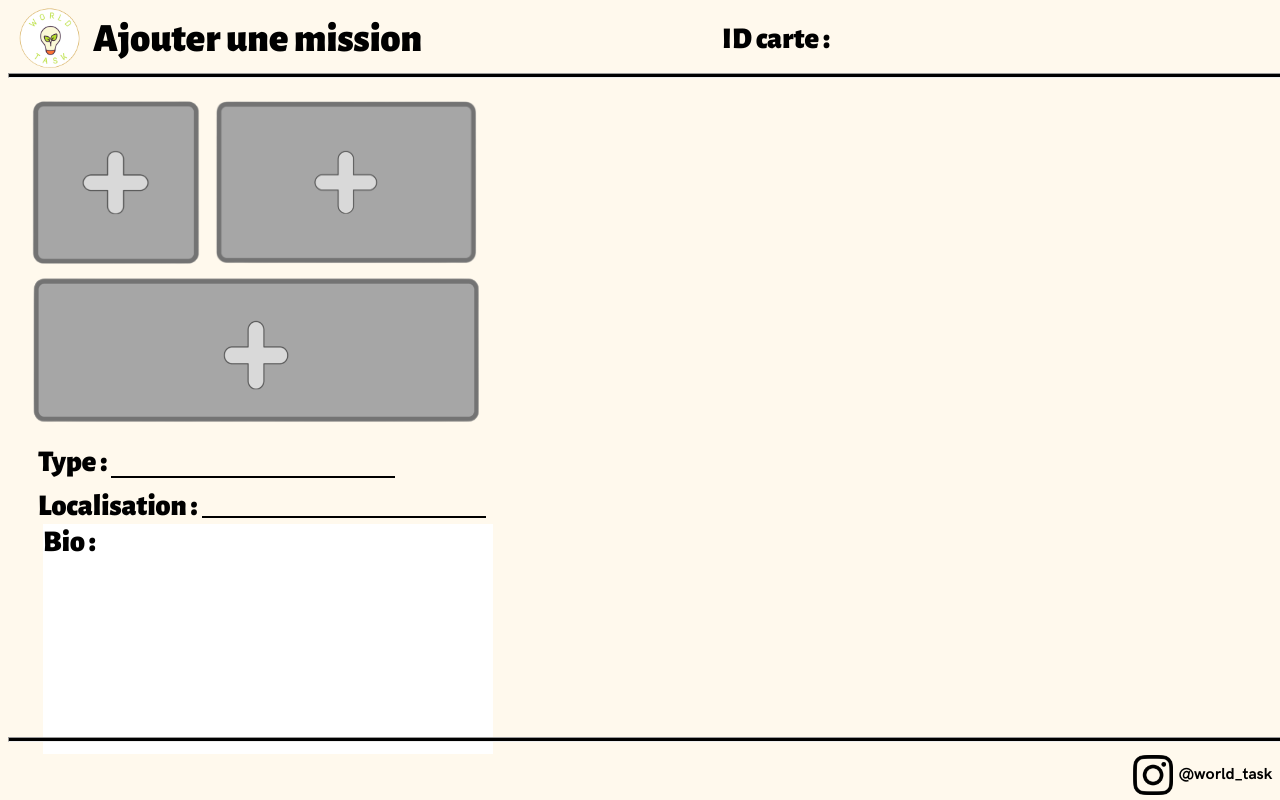
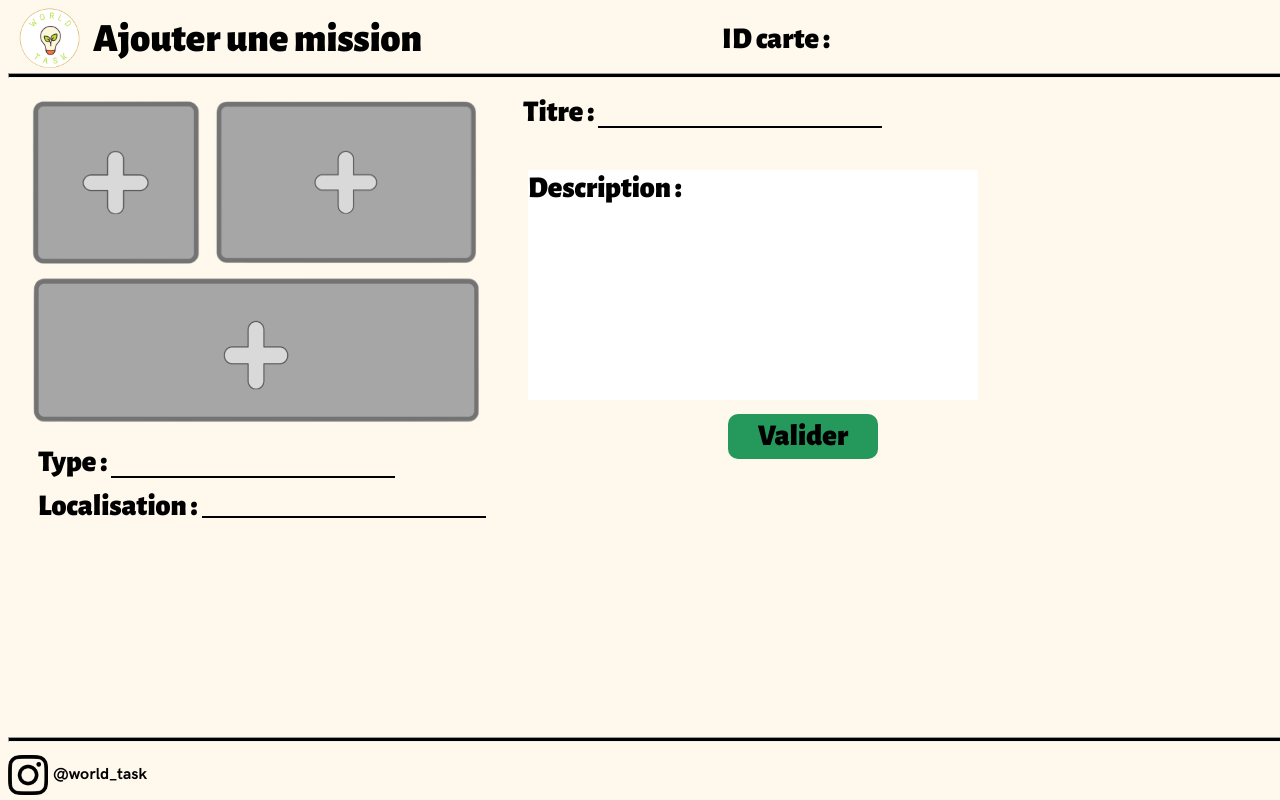
Before and after one commit to bienmek/WorldTask, a website: page src/static/add-mission.html in a window 1280 px wide. Drawn offline with Linux system fonts and the light colour scheme.

Commit message:
fin add mission

```diff
--- a/src/static/add-mission.html
+++ b/src/static/add-mission.html
@@ -37,33 +37,28 @@
                     <a class="localisation">Localisation :</a>
                     <input type="text">
                 </div>
-
-                </div>
             </div>
         </div>
 
-   <!-- <div class="droite">
-        <div class="zone_texte">
-            <a class="nom">Titre :</a>
-            <input type="text">
-        </div>-->
+        <div class="droite">
+                <div class="zone_texte">
+                    <a class="nom">Titre :</a>
+                    <input type="text">
+                </div>
 
-        <div class="zone_bio">
-            <a class="bio">Bio :</a>
-            <textarea name="bio" id="bio" rows="10" cols="60"> </textarea>
+                <div class="zone_description">
+                    <a class="description">Description :</a>
+                    <textarea name="description" id="description" rows="10" cols="60"> </textarea>
 
-        </div>
- <!--
-        <div class="basdroit">
+                    <div class="valider vertfonce">
+                    <div class="valid">Valider</div>
+                    </div>
+                </div>
 
-                <div class="valid">Valider</div>
 
-        </div>
-
--->
+    </div>
     <hr>
-
-    <div class="foot"><img id="insta" src="asset/logo/insta.png">
+<div class="foot"><img id="insta" src="asset/logo/insta.png">
         <p>@world_task</p>
         </div>
     </div>
--- a/src/static/asset/css/add-mission.css
+++ b/src/static/asset/css/add-mission.css
@@ -161,25 +161,27 @@
     flex-direction: column;
 }
     /*titre mission*/
-/*.nom{
+.nom{
     display: flex;
     font-size: 30px;
     font-family: mission;
-}*/
+    margin-left: 30px;
+}
     /*description*/
-.bio{
+.description{
     display: flex;
     font-size: 30px;
     font-family: mission;
     align-items: flex-end;
 }
-.zone_bio{
+.zone_description{
     margin-left: 35px;
     width: 450px;
     height: 200px;
     font-size: 20px;
     font-family: footer;
     background-color: white;
+    margin-top: 40px;
 }
 textarea{
     background-color: white;
@@ -196,7 +198,29 @@
     outline: none;
 }
     /*bouton valider*/
-
+.valider{
+    display: flex;
+    align-content: center;
+    margin-left: 200px;
+}
+.valid{
+    color: black;
+    text-align: center;
+    text-decoration: none;
+    font-size: 30px;
+    font-family: mission;
+}
+.vertfonce{
+     width: 150px;
+    height: 45px;
+    background-color: #25995c;
+    border-radius: 10px;
+    margin-top: 8px;
+    display: flex;
+    justify-content: center;
+    align-self: center;
+    align-items: center;
+}
 
     /*bas de page*/
 .foot{
```
